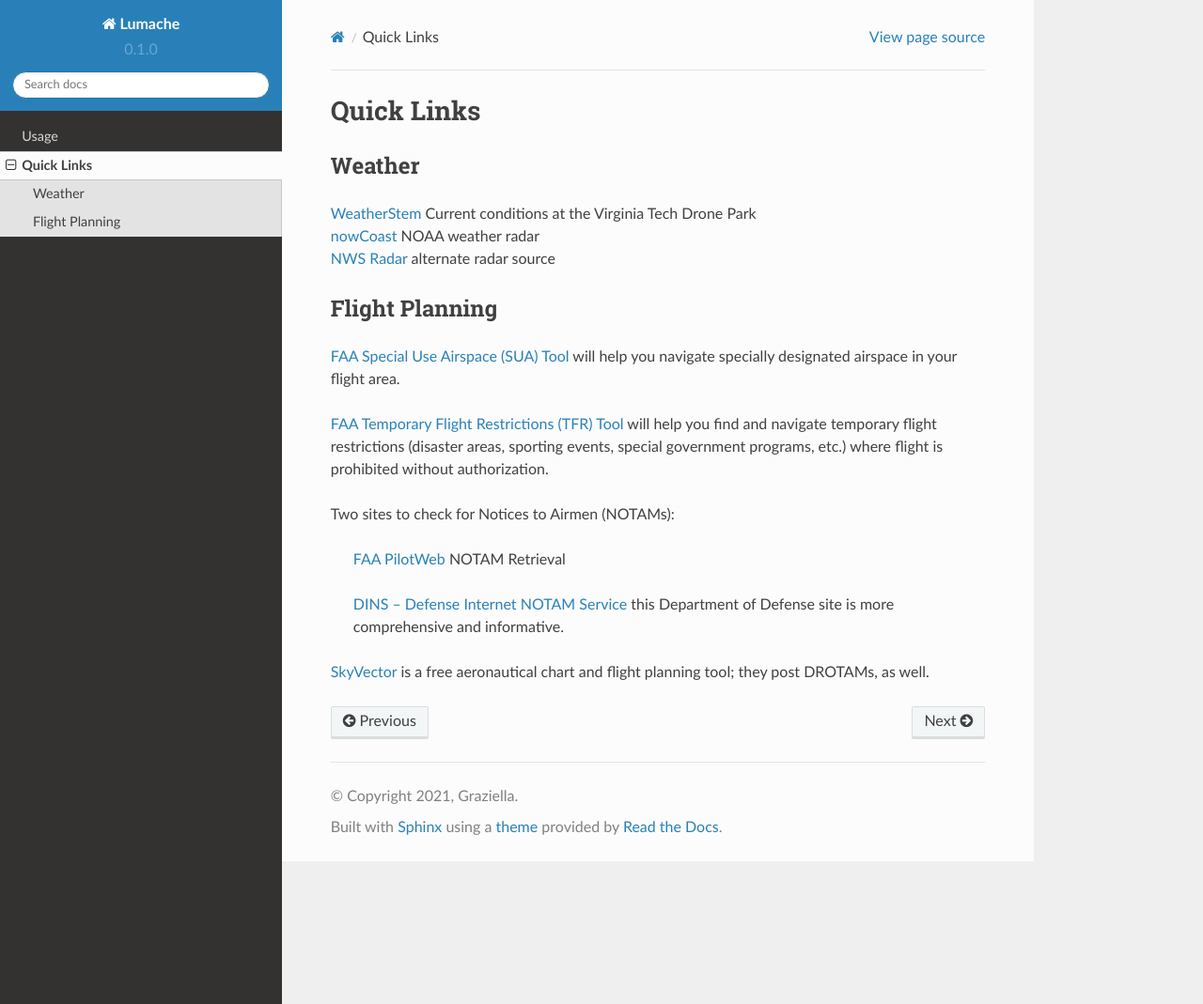
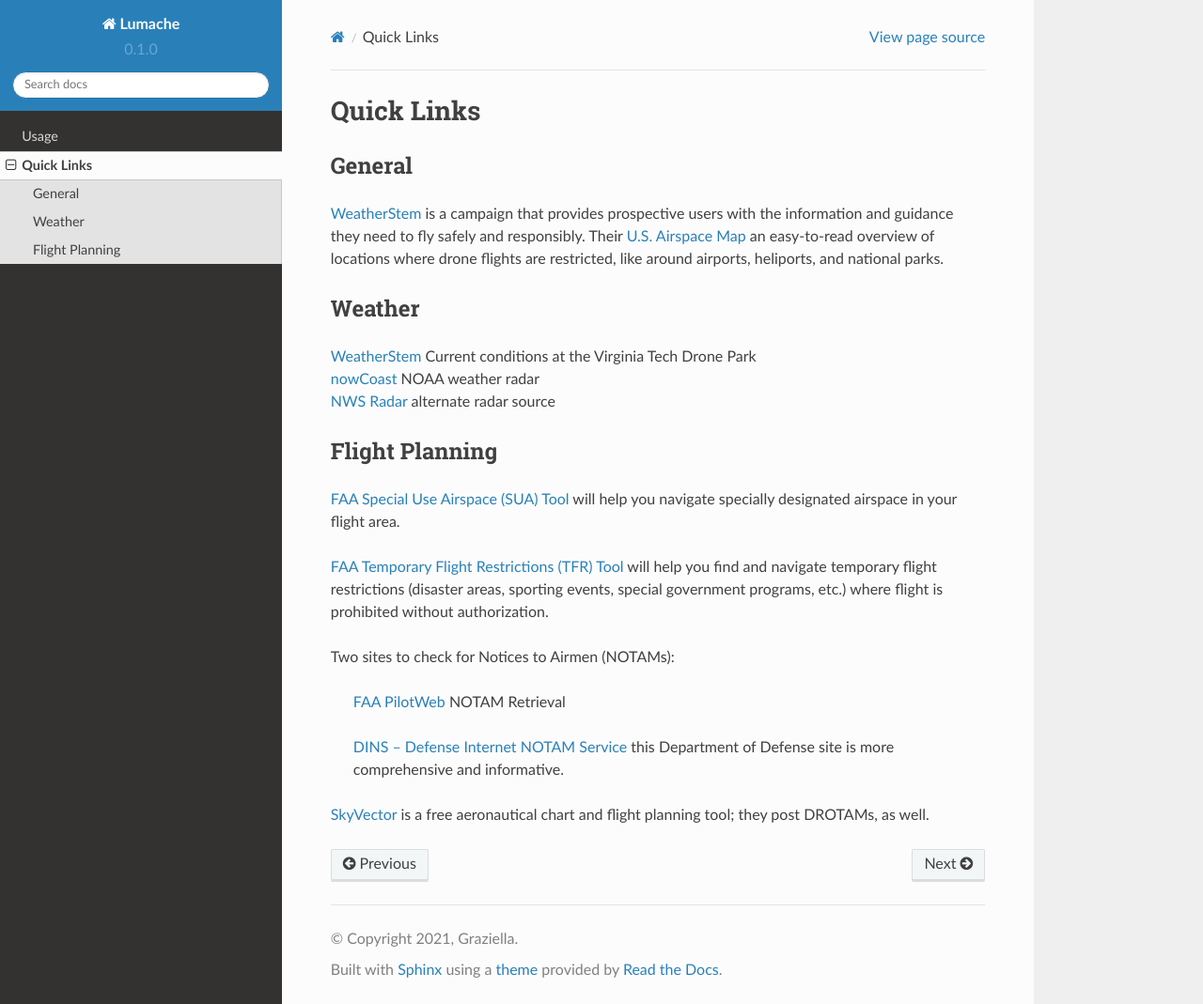
Before and after one commit to ben20vt/GrayUR-AutoPlane, a Sphinx documentation site: the page built from docs/source/quick_links.rst, in a window 1280 px wide and 1069 px high. Shown: the whole window at 94% size. Built offline with Sphinx 7.4.7 and the Read the Docs theme 2.0.0, drawn with Linux system fonts in a browser that asks for light colours; pages that are not in the unit, such as notebooks, are missing from menus.

Commit message:
Update quick_links.rst

```diff
--- a/docs/source/quick_links.rst
+++ b/docs/source/quick_links.rst
@@ -1,5 +1,10 @@
 Quick Links
 ===================================
+
+General
+------------
+
+| `WeatherStem <http://knowbeforeyoufly.org/>`_ is a campaign that provides prospective users with the information and guidance they need to fly safely and responsibly. Their `U.S. Airspace Map <http://knowbeforeyoufly.org/air-space-map/shows>`_ an easy-to-read overview of locations where drone flights are restricted, like around airports, heliports, and national parks.
 
 Weather
 ------------
```
